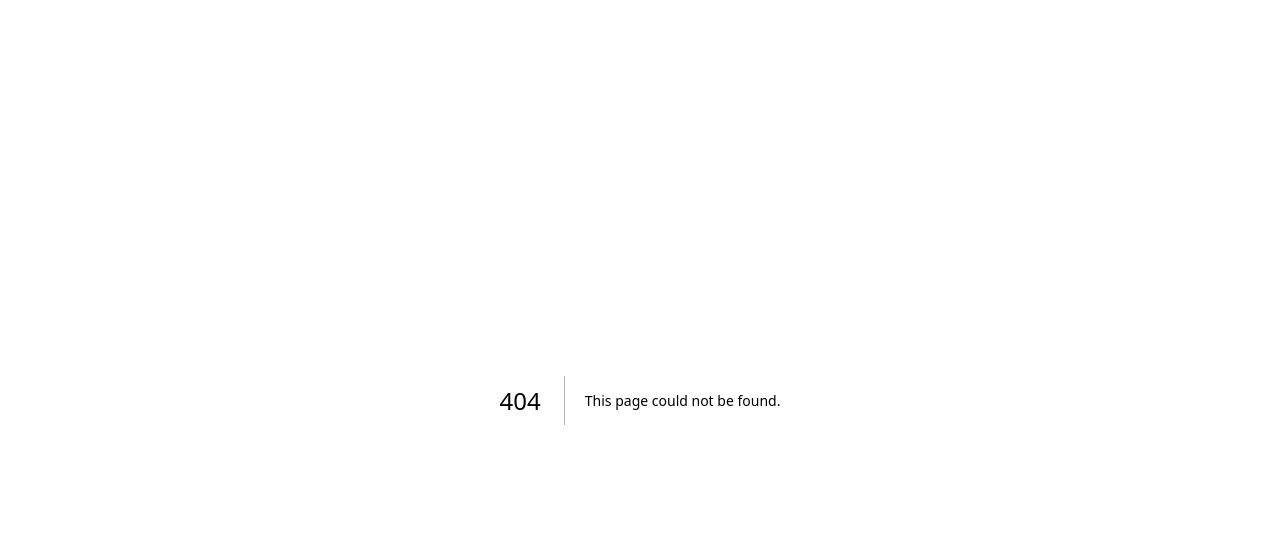
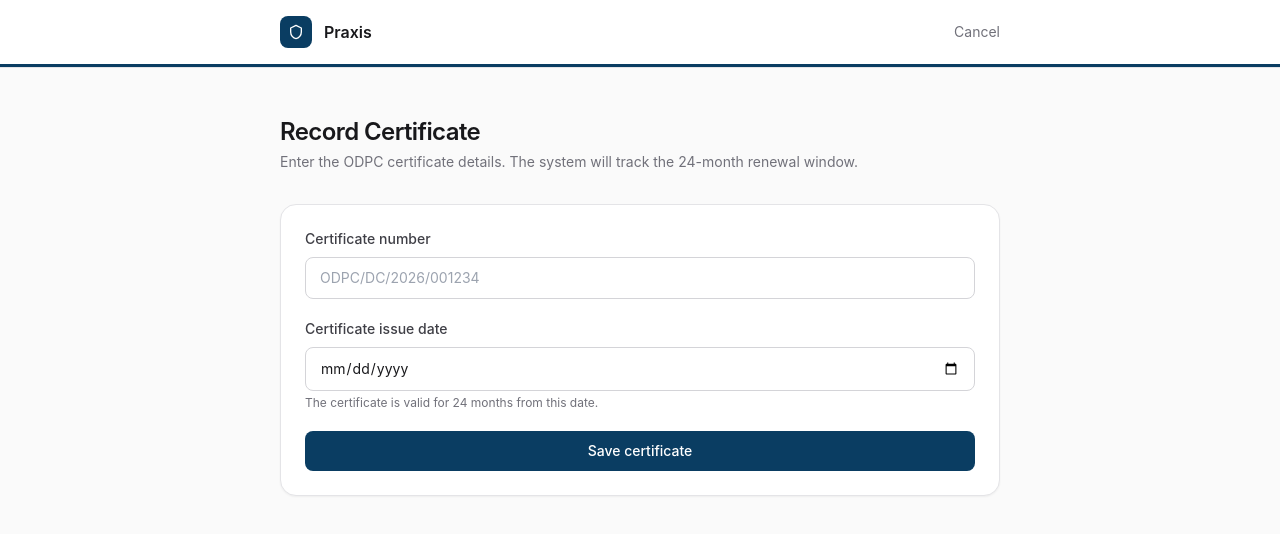
Before and after one commit to sedneymobisa6-dot/Praxis, a Next.js app: page /firm/clients/1/certificate in a window 1280 px wide. Before the commit this address had no page. Shown: the top 534 px of the page. Built offline with nearby package versions, Linux system fonts and the light colour scheme; no server answers; the database is empty.

Commit message:
Create app/firm/clients/[id]/certificate/page.tsx

```diff
--- /dev/null
+++ b/app/firm/clients/[id]/certificate/page.tsx
@@ -0,0 +1,237 @@
+'use client';
+
+import { useState, useEffect } from 'react';
+import { useRouter, useParams } from 'next/navigation';
+import Link from 'next/link';
+import { createClient } from '@/lib/supabase/client';
+
+const ODPC_BLUE = '#0A3D62';
+
+export default function CertificatePage() {
+  const router = useRouter();
+  const params = useParams();
+  const clientId = params.id as string;
+  const supabase = createClient();
+
+  const [initializing, setInitializing] = useState(true);
+  const [certificateNumber, setCertificateNumber] = useState('');
+  const [issuedAt, setIssuedAt] = useState('');
+  const [clientName, setClientName] = useState('');
+  const [existingId, setExistingId] = useState<string | null>(null);
+  const [loading, setLoading] = useState(false);
+  const [error, setError] = useState('');
+
+  useEffect(() => {
+    async function load() {
+      const { data: client } = await supabase
+        .from('clients')
+        .select('name')
+        .eq('id', clientId)
+        .maybeSingle();
+
+      if (client) setClientName(client.name);
+
+      const { data: cert } = await supabase
+        .from('client_certificates')
+        .select('*')
+        .eq('client_id', clientId)
+        .maybeSingle();
+
+      if (cert) {
+        setExistingId(cert.id);
+        setCertificateNumber(cert.certificate_number || '');
+        if (cert.issued_at) {
+          const d = new Date(cert.issued_at);
+          const iso = d.toISOString().split('T')[0];
+          setIssuedAt(iso);
+        }
+      }
+
+      setInitializing(false);
+    }
+
+    load();
+  }, [clientId, supabase]);
+
+  async function handleSubmit(e: React.FormEvent) {
+    e.preventDefault();
+    setError('');
+    setLoading(true);
+
+    const { data: { user } } = await supabase.auth.getUser();
+    if (!user) {
+      setError('Not signed in.');
+      setLoading(false);
+      return;
+    }
+
+    const { data: firmUser } = await supabase
+      .from('firm_users')
+      .select('firm_id')
+      .eq('user_id', user.id)
+      .maybeSingle();
+
+    if (!firmUser) {
+      setError('Could not find your firm.');
+      setLoading(false);
+      return;
+    }
+
+    const issuedDate = new Date(issuedAt);
+    const expiryDate = new Date(issuedDate);
+    expiryDate.setMonth(expiryDate.getMonth() + 24);
+
+    const payload = {
+      firm_id: firmUser.firm_id,
+      client_id: clientId,
+      certificate_number: certificateNumber,
+      issued_at: issuedDate.toISOString(),
+      expires_at: expiryDate.toISOString(),
+    };
+
+    if (existingId) {
+      const { error: updateError } = await supabase
+        .from('client_certificates')
+        .update(payload)
+        .eq('id', existingId);
+
+      if (updateError) {
+        setError(updateError.message);
+        setLoading(false);
+        return;
+      }
+    } else {
+      const { error: insertError } = await supabase
+        .from('client_certificates')
+        .insert(payload);
+
+      if (insertError) {
+        setError(insertError.message);
+        setLoading(false);
+        return;
+      }
+    }
+
+    await supabase.from('audit_log').insert({
+      firm_id: firmUser.firm_id,
+      client_id: clientId,
+      user_id: user.id,
+      action: 'certificate_recorded',
+      entity_type: 'client_certificates',
+      entity_id: clientId,
+      metadata: { certificate_number: certificateNumber },
+    });
+
+    router.push('/firm/clients/' + clientId);
+    router.refresh();
+  }
+
+  if (initializing) {
+    return (
+      <div className="min-h-screen bg-zinc-50">
+        <div className="mx-auto max-w-3xl px-6 py-20 text-center text-sm text-zinc-500">
+          Loading...
+        </div>
+      </div>
+    );
+  }
+
+  return (
+    <div className="min-h-screen bg-zinc-50">
+      <nav className="border-b border-zinc-200 bg-white">
+        <div className="mx-auto flex max-w-3xl items-center justify-between px-6 py-4">
+          <Link href={'/firm/clients/' + clientId} className="flex items-center gap-3">
+            <div
+              className="flex h-8 w-8 items-center justify-center rounded-lg"
+              style={{ backgroundColor: ODPC_BLUE }}
+            >
+              <svg width="16" height="16" viewBox="0 0 24 24" fill="none">
+                <path
+                  d="M12 2L4 6v6c0 5 3.5 9.5 8 10 4.5-.5 8-5 8-10V6l-8-4z"
+                  stroke="white"
+                  strokeWidth="2"
+                  strokeLinejoin="round"
+                  fill="none"
+                />
+              </svg>
+            </div>
+            <span className="text-base font-semibold text-zinc-900">Praxis</span>
+          </Link>
+          <Link
+            href={'/firm/clients/' + clientId}
+            className="text-sm text-zinc-500"
+          >
+            Cancel
+          </Link>
+        </div>
+        <div className="h-[3px] w-full" style={{ backgroundColor: ODPC_BLUE }} />
+      </nav>
+
+      <main className="mx-auto max-w-3xl px-6 py-10">
+        <p
+          className="text-xs font-semibold uppercase tracking-widest"
+          style={{ color: ODPC_BLUE }}
+        >
+          {clientName}
+        </p>
+        <h1 className="mt-2 text-2xl font-semibold tracking-tight text-zinc-900">
+          {existingId ? 'Update Certificate' : 'Record Certificate'}
+        </h1>
+        <p className="mt-1 text-sm text-zinc-500">
+          Enter the ODPC certificate details. The system will track the
+          24-month renewal window.
+        </p>
+
+        <form
+          onSubmit={handleSubmit}
+          className="mt-8 space-y-5 rounded-2xl border border-zinc-200 bg-white p-6 shadow-sm"
+        >
+          <div>
+            <label className="block text-sm font-medium text-zinc-700">
+              Certificate number
+            </label>
+            <input
+              type="text"
+              required
+              value={certificateNumber}
+              onChange={(e) => setCertificateNumber(e.target.value)}
+              placeholder="ODPC/DC/2026/001234"
+              className="mt-2 block w-full rounded-lg border border-zinc-300 px-3.5 py-2.5 text-sm"
+            />
+          </div>
+
+          <div>
+            <label className="block text-sm font-medium text-zinc-700">
+              Certificate issue date
+            </label>
+            <input
+              type="date"
+              required
+              value={issuedAt}
+              onChange={(e) => setIssuedAt(e.target.value)}
+              className="mt-2 block w-full rounded-lg border border-zinc-300 px-3.5 py-2.5 text-sm"
+            />
+            <p className="mt-1 text-xs text-zinc-500">
+              The certificate is valid for 24 months from this date.
+            </p>
+          </div>
+
+          {error && (
+            <div className="rounded-lg border border-red-200 bg-red-50 px-3.5 py-2.5 text-sm text-red-700">
+              {error}
+            </div>
+          )}
+
+          <button
+            type="submit"
+            disabled={loading}
+            className="w-full rounded-lg px-4 py-2.5 text-sm font-medium text-white disabled:opacity-50"
+            style={{ backgroundColor: ODPC_BLUE }}
+          >
+            {loading ? 'Saving...' : existingId ? 'Update certificate' : 'Save certificate'}
+          </button>
+        </form>
+      </main>
+    </div>
+  );
+}
```
